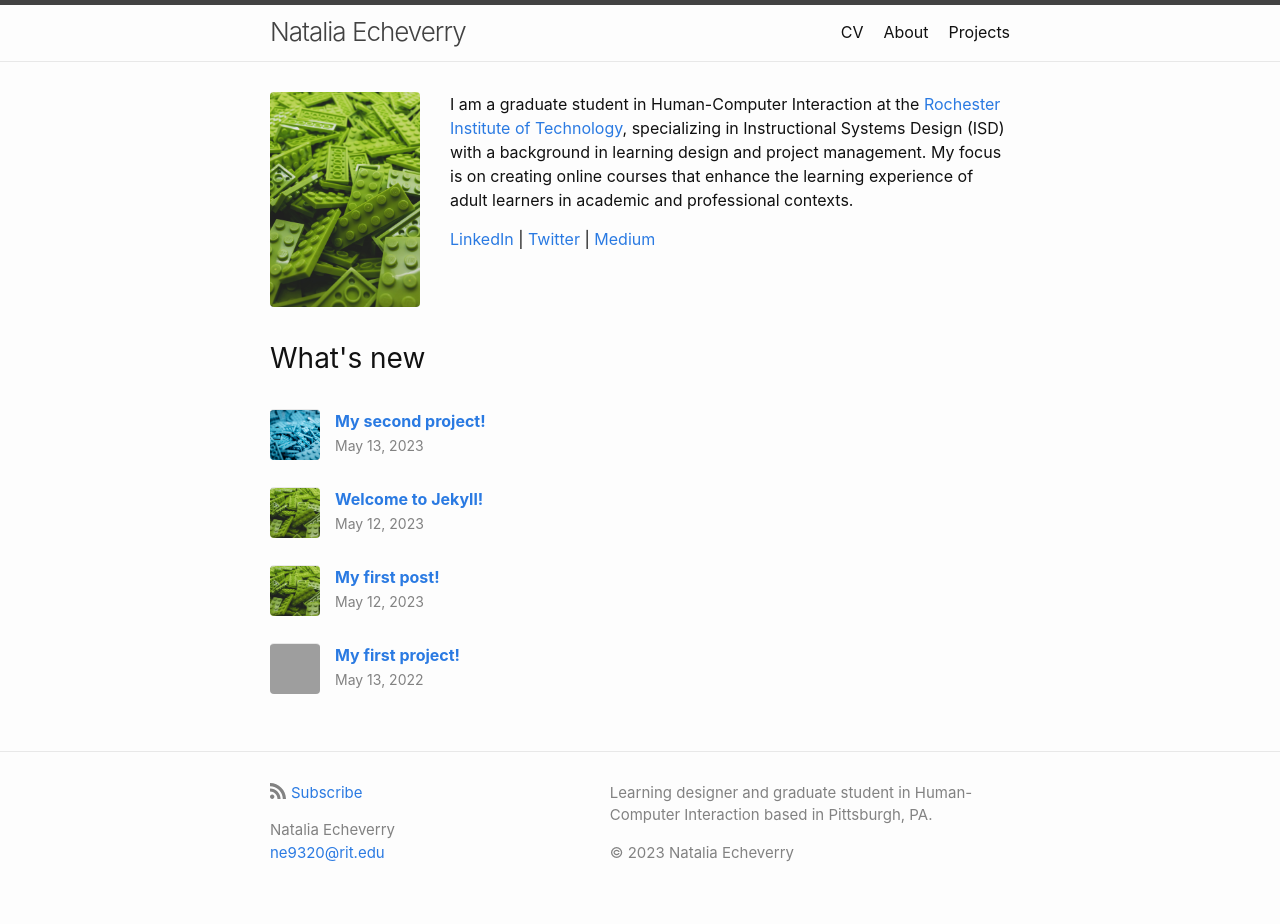
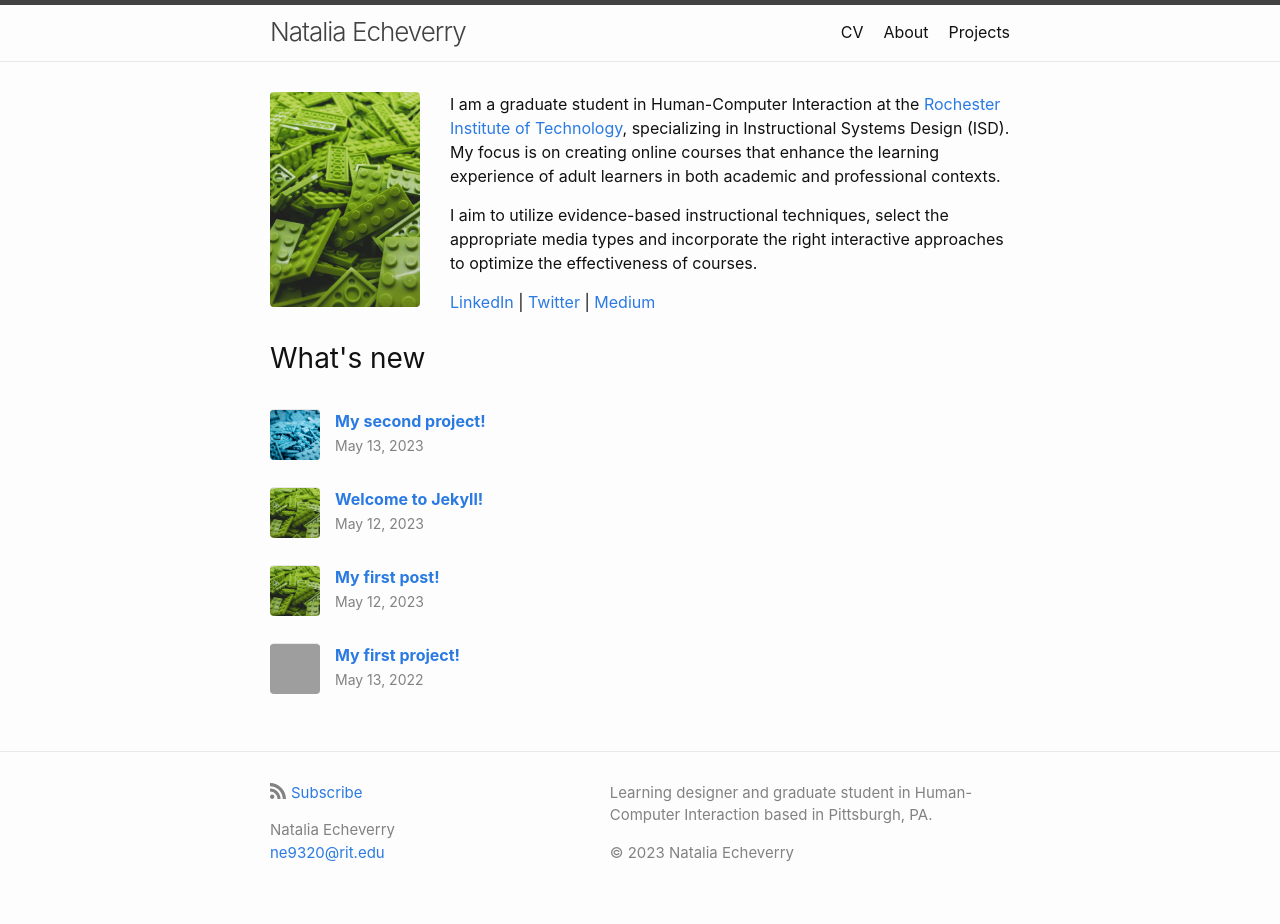
Before and after one commit to verrynatalia/verrynatalia, a Jekyll site: the page built from index.markdown, in a window 1280 px wide. Built offline with Jekyll 4.4.1, drawn with Linux system fonts in a browser that asks for light colours; grey boxes are pictures that could not be loaded.

Commit message:
intro paragraph edits

```diff
--- a/index.markdown
+++ b/index.markdown
@@ -5,7 +5,9 @@
 layout: home
 ---
 
-I am a graduate student in Human-Computer Interaction at the [Rochester Institute of Technology][RIT], specializing in Instructional Systems Design (ISD) with a background in learning design and project management. My focus is on creating online courses that enhance the learning experience of adult learners in academic and professional contexts.
+I am a graduate student in Human-Computer Interaction at the [Rochester Institute of Technology][RIT], specializing in Instructional Systems Design (ISD). My focus is on creating online courses that enhance the learning experience of adult learners in both academic and professional contexts.
+
+I aim to utilize evidence-based instructional techniques, select the appropriate media types and incorporate the right interactive approaches to optimize the effectiveness of courses.
 
 [LinkedIn][linkedin] \| [Twitter][twitter] \| [Medium][medium]
 
```
